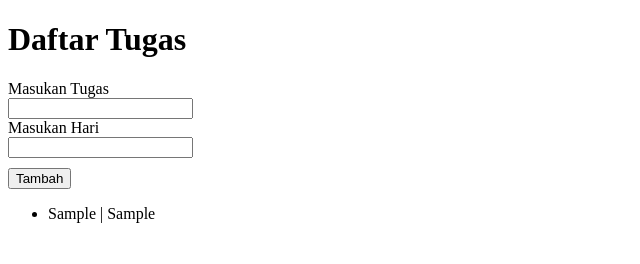
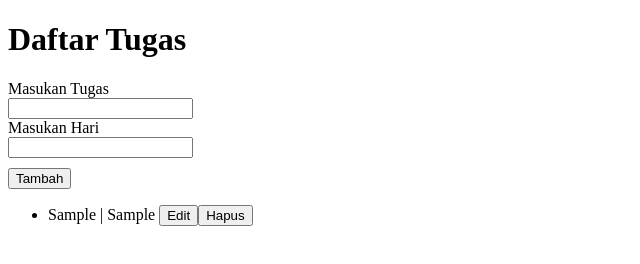
Before and after one commit to ziandneutron/belajar-javascript, a plain HTML site: page daftar-tugas/index.html in a window 1280 px wide. Both pictures are taken after typing "Sample", "Sample" into the empty fields and a click on the button "Tambah". Shown: the whole page, without its empty margins (0-640 px from the left). Drawn offline with Linux system fonts and the light colour scheme.

Commit message:
fungsi edit dan hapus tugas

```diff
--- a/daftar-tugas/aplikasi-daftar-tugas.js
+++ b/daftar-tugas/aplikasi-daftar-tugas.js
@@ -6,11 +6,13 @@ function tambahTugas(form) {
 
 const aplikasiDaftarTugas = {
     tugas: {
+        index: -1,
         tugas: null,
         hari: null
     },
     daftarTugas: [],
     inputTugas: function (form) {
+        this.tugas.index = form.index.value;
         this.tugas.tugas = form.tugas.value;
         this.tugas.hari = form.hari.value;
 
@@ -24,22 +26,46 @@ const aplikasiDaftarTugas = {
             return false;
         }
 
-        this.daftarTugas.push(copy(this.tugas));
-        this.hapusTugas(form);
+        if(this.tugas.index == -1) {
+            this.daftarTugas.push(copy(this.tugas));
+        } else {
+            this.daftarTugas[this.tugas.index] = copy(this.tugas)
+        }
+
+        this.resetFormTugas(form);
     },
-    hapusTugas: function (form) {
+    resetFormTugas: function (form) {
         this.tugas.tugas = null;
         this.tugas.hari = null;
+        this.tugas.index = -1;
 
         form.tugas.value = this.tugas.tugas;
         form.hari.value = this.tugas.hari;
+        form.index.value = this.tugas.index;
+
+        document.getElementById('btn-save-tugas').innerHTML = 'Tambah';
     },
     menampilkanDaftartTugas: function () {
         const componentDaftarTugas = document.getElementById('daftar-tugas');
         componentDaftarTugas.innerHTML = '';
-        this.daftarTugas.forEach(tugas => {
-            componentDaftarTugas.innerHTML += `<li>${tugas.tugas} | ${tugas.hari}</li>`;
+        this.daftarTugas.forEach((tugas, index) => {
+            componentDaftarTugas.innerHTML += `<li>${tugas.tugas} | ${tugas.hari} <button onclick="aplikasiDaftarTugas.editTugas(${index})">Edit</button><button onclick="aplikasiDaftarTugas.hapusTugas(${index})">Hapus</button></li>`;
         });
+    },
+    hapusTugas: function (index) {
+        if(confirm('Apakah anda yakin ingin menghapus data ini ?')) {
+            this.daftarTugas.splice(index, 1);
+            this.menampilkanDaftartTugas();
+        }
+    },
+    editTugas: function (index) {
+        const tugas = this.daftarTugas[index];
+        const form = document.getElementById('form-tugas');
+        form.tugas.value = tugas.tugas;
+        form.hari.value = tugas.hari;
+        form.index.value = index;
+
+        document.getElementById('btn-save-tugas').innerHTML = 'Edit';
     }
 }
 
--- a/daftar-tugas/index.html
+++ b/daftar-tugas/index.html
@@ -8,7 +8,8 @@
 </head>
 <body>
     <h1>Daftar Tugas</h1>
-    <form action="" onsubmit="event.preventDefault(); tambahTugas(this)">
+    <form id="form-tugas" action="" onsubmit="event.preventDefault(); tambahTugas(this)">
+        <input name="index" type="hidden" value="-1">
         <div>
             <label for="tugas">Masukan Tugas</label>
         </div>
@@ -22,7 +23,7 @@
             <input type="text" id="hari" name="hari">
         </div>
         <div style="padding-top: 10px;">
-            <button>Tambah</button>
+            <button id="btn-save-tugas">Tambah</button>
         </div>
     </form>
     <div>
```
